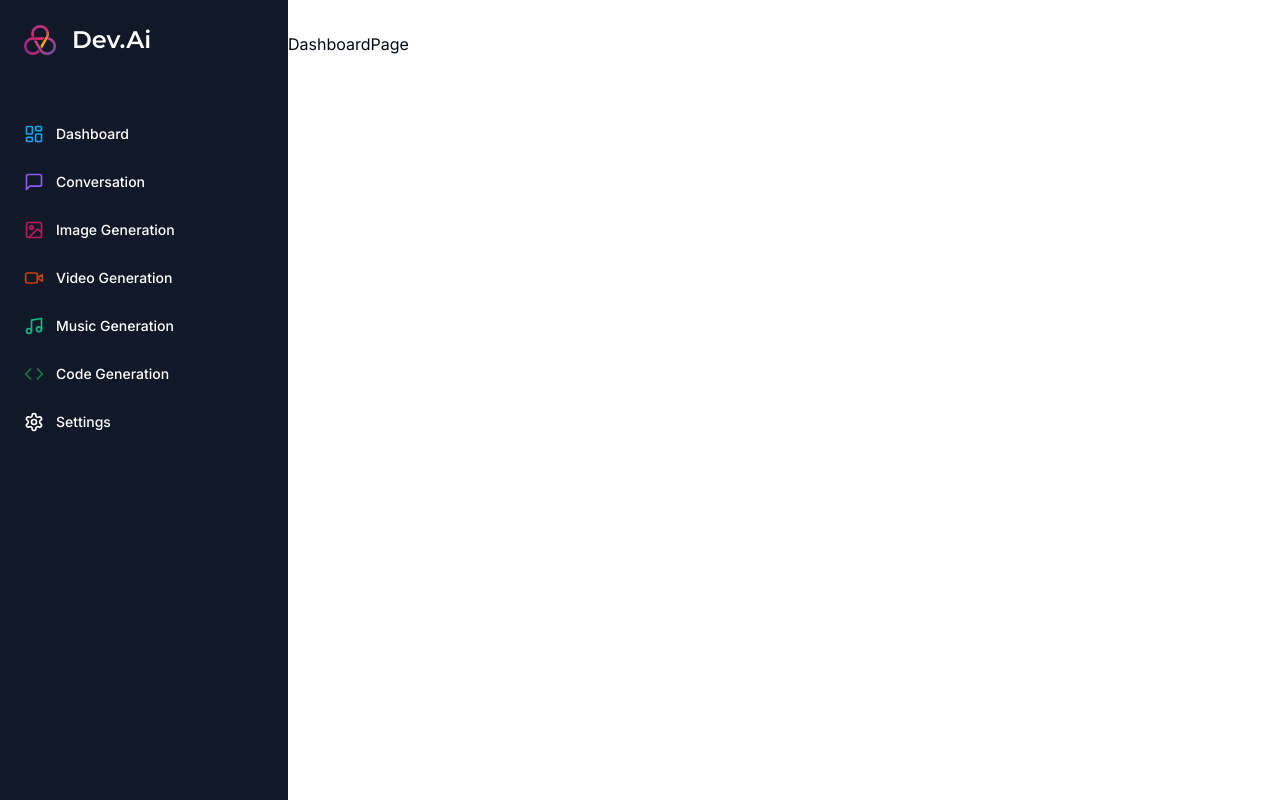
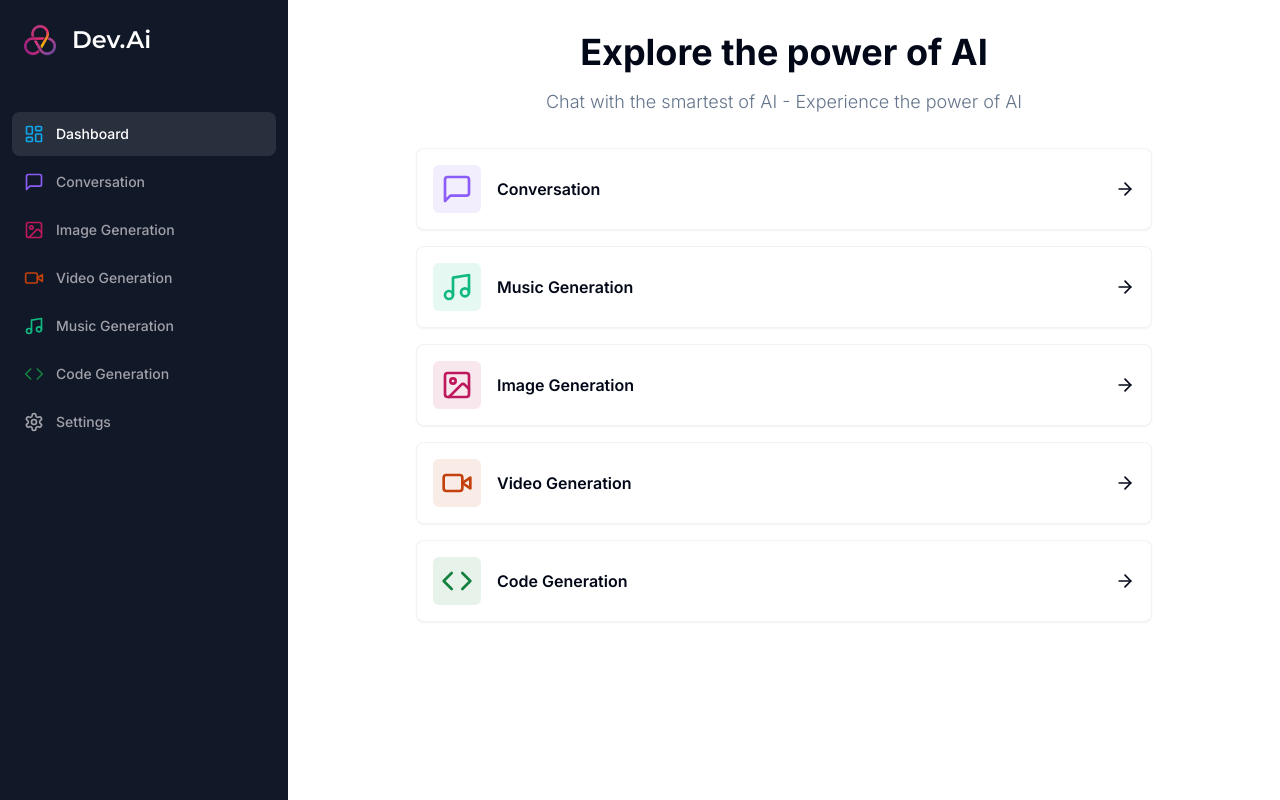
Before and after one commit to monirhabderabby/dev_ai, a Next.js app: page /dashboard in a window 1280 px wide. Built offline with nearby package versions, Linux system fonts and the light colour scheme.

Commit message:
developed dashboard

```diff
--- a/src/app/(dashboard)/(routes)/dashboard/page.js
+++ b/src/app/(dashboard)/(routes)/dashboard/page.js
@@ -1,7 +1,82 @@
+import { Card } from "@/components/ui/card";
+import { cn } from "@/lib/utils";
+import {
+    ArrowRight,
+    Code,
+    Image,
+    MessageSquare,
+    Music,
+    Video,
+} from "lucide-react";
+
+const tools = [
+    {
+        lebel: "Conversation",
+        Icon: MessageSquare,
+        color: "text-violet-500",
+        bgColor: "bg-violet-500/10",
+        href: "/conversation",
+    },
+    {
+        lebel: "Music Generation",
+        Icon: Music,
+        color: "text-emerald-500",
+        bgColor: "bg-emerald-500/10",
+        href: "/music",
+    },
+    {
+        lebel: "Image Generation",
+        Icon: Image,
+        color: "text-pink-700",
+        bgColor: "bg-pink-700/10",
+        href: "/image",
+    },
+    {
+        lebel: "Video Generation",
+        Icon: Video,
+        color: "text-orange-700",
+        bgColor: "bg-orange-700/10",
+        href: "/video",
+    },
+    {
+        lebel: "Code Generation",
+        Icon: Code,
+        color: "text-green-700",
+        bgColor: "bg-green-700/10",
+        href: "/code",
+    },
+];
+
 const DashboardPage = () => {
     return (
         <div>
-            <p>DashboardPage</p>
+            <div className="mb-8 space-y-4 ">
+                <h2 className="text-2xl md:text-4xl font-bold text-center">
+                    Explore the power of AI
+                </h2>
+                <p className="text-muted-foreground text-center font-light text-sm md:text-lg">
+                    Chat with the smartest of AI - Experience the power of AI
+                </p>
+            </div>
+            <div className="px-4 md:px-20 lg:px-32 space-y-4">
+                {tools?.map(({ href, lebel, Icon, color, bgColor }) => (
+                    <Card
+                        key={href}
+                        className="p-4 border-black/5 flex items-center justify-between hover:shadow-md transition cursor-pointer"
+                    >
+                        <div className="flex items-center gap-4">
+                            <div
+                                className={cn("p-2 w-fit rounded-md", bgColor)}
+                            >
+                                <Icon className={cn("w-8 h-8", color)} />
+                            </div>
+                            <div className="font-semibold">{lebel}</div>
+                        </div>
+
+                        <ArrowRight className="w-5 h-5" />
+                    </Card>
+                ))}
+            </div>
         </div>
     );
 };
--- a/src/components/sidebar.js
+++ b/src/components/sidebar.js
@@ -16,6 +16,7 @@ import { cn } from "@/lib/utils";
 import { Montserrat } from "next/font/google";
 import Image from "next/image";
 import Link from "next/link";
+import { usePathname } from "next/navigation";
 
 // Font import
 const montserrat = Montserrat({
@@ -69,6 +70,7 @@ const routes = [
 ];
 
 const Sidebar = () => {
+    const pathname = usePathname();
     return (
         <div className="space-y-4 py-4 flex flex-col h-full bg-[#111827] text-white">
             <div className="px-3 py-2 flex-1">
@@ -93,7 +95,12 @@ const Sidebar = () => {
                         <Link
                             href={route.href}
                             key={route.href}
-                            className="text-sm group flex p-3 w-full justify-start font-medium cursor-pointer hover:text-white hover:bg-white/10 rounded-lg transition"
+                            className={cn(
+                                "text-sm group flex p-3 w-full justify-start font-medium cursor-pointer hover:text-white hover:bg-white/10 rounded-lg transition",
+                                pathname === route.href
+                                    ? "text-white bg-white/10"
+                                    : "text-zinc-400"
+                            )}
                         >
                             <div className="flex items-center flex-1">
                                 <route.icon
--- /dev/null
+++ b/src/components/ui/card.jsx
@@ -0,0 +1,50 @@
+import * as React from "react"
+
+import { cn } from "@/lib/utils"
+
+const Card = React.forwardRef(({ className, ...props }, ref) => (
+  <div
+    ref={ref}
+    className={cn("rounded-lg border bg-card text-card-foreground shadow-sm", className)}
+    {...props} />
+))
+Card.displayName = "Card"
+
+const CardHeader = React.forwardRef(({ className, ...props }, ref) => (
+  <div
+    ref={ref}
+    className={cn("flex flex-col space-y-1.5 p-6", className)}
+    {...props} />
+))
+CardHeader.displayName = "CardHeader"
+
+const CardTitle = React.forwardRef(({ className, ...props }, ref) => (
+  <h3
+    ref={ref}
+    className={cn("text-2xl font-semibold leading-none tracking-tight", className)}
+    {...props} />
+))
+CardTitle.displayName = "CardTitle"
+
+const CardDescription = React.forwardRef(({ className, ...props }, ref) => (
+  <p
+    ref={ref}
+    className={cn("text-sm text-muted-foreground", className)}
+    {...props} />
+))
+CardDescription.displayName = "CardDescription"
+
+const CardContent = React.forwardRef(({ className, ...props }, ref) => (
+  <div ref={ref} className={cn("p-6 pt-0", className)} {...props} />
+))
+CardContent.displayName = "CardContent"
+
+const CardFooter = React.forwardRef(({ className, ...props }, ref) => (
+  <div
+    ref={ref}
+    className={cn("flex items-center p-6 pt-0", className)}
+    {...props} />
+))
+CardFooter.displayName = "CardFooter"
+
+export { Card, CardHeader, CardFooter, CardTitle, CardDescription, CardContent }
```
Also changed, not shown: 1 other file (tests, documents, lock files or other folders).
